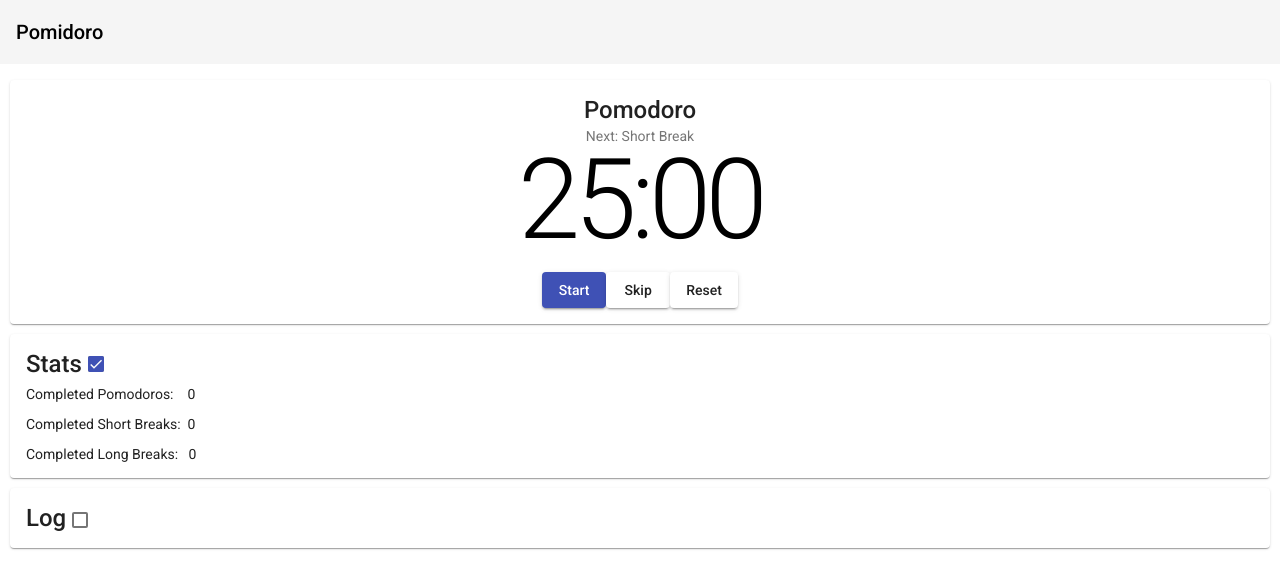
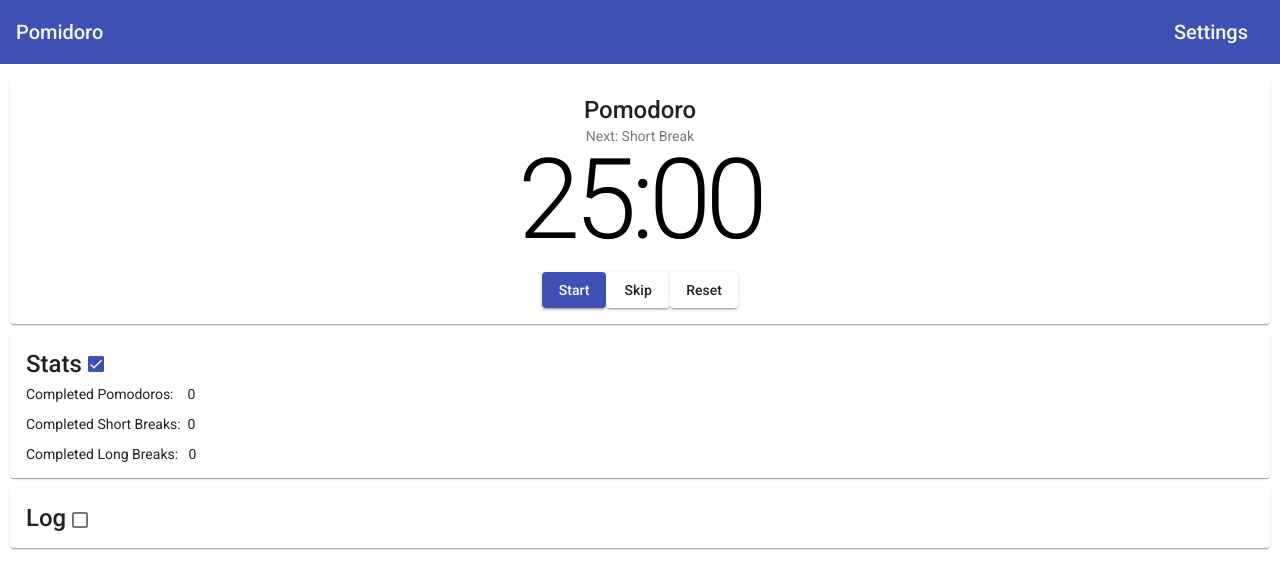
Before and after one commit to b583/pomidoro, an Angular app: page / in a window 1280 px wide. Shown: the top 588 px of the page. Built offline with nearby package versions, Linux system fonts and the light colour scheme.

Commit message:
Add To-Settings navigation

```diff
--- a/src/app/app.component.css
+++ b/src/app/app.component.css
@@ -1,4 +1,9 @@
-.mat-toolbar-a {
-    color: black;
+.toolbar {
+    justify-content: space-between;
+}
+
+a {
+    color: whitesmoke;
     text-decoration: none;
+    padding-right: 1rem;
 }
--- a/src/app/app.component.html
+++ b/src/app/app.component.html
@@ -1,6 +1,9 @@
 
-<mat-toolbar>
-  <span><a class="mat-toolbar-a" [routerLink]="['/']">{{title}}</a></span>
+<mat-toolbar color="primary" class="toolbar">
+  <div><a [routerLink]="['/']">{{title}}</a></div>
+  <div>
+    <span><a [routerLink]="['/settings']">Settings</a></span>
+  </div>
 </mat-toolbar>
 
 <!-- TODO multiple pages -->
```
